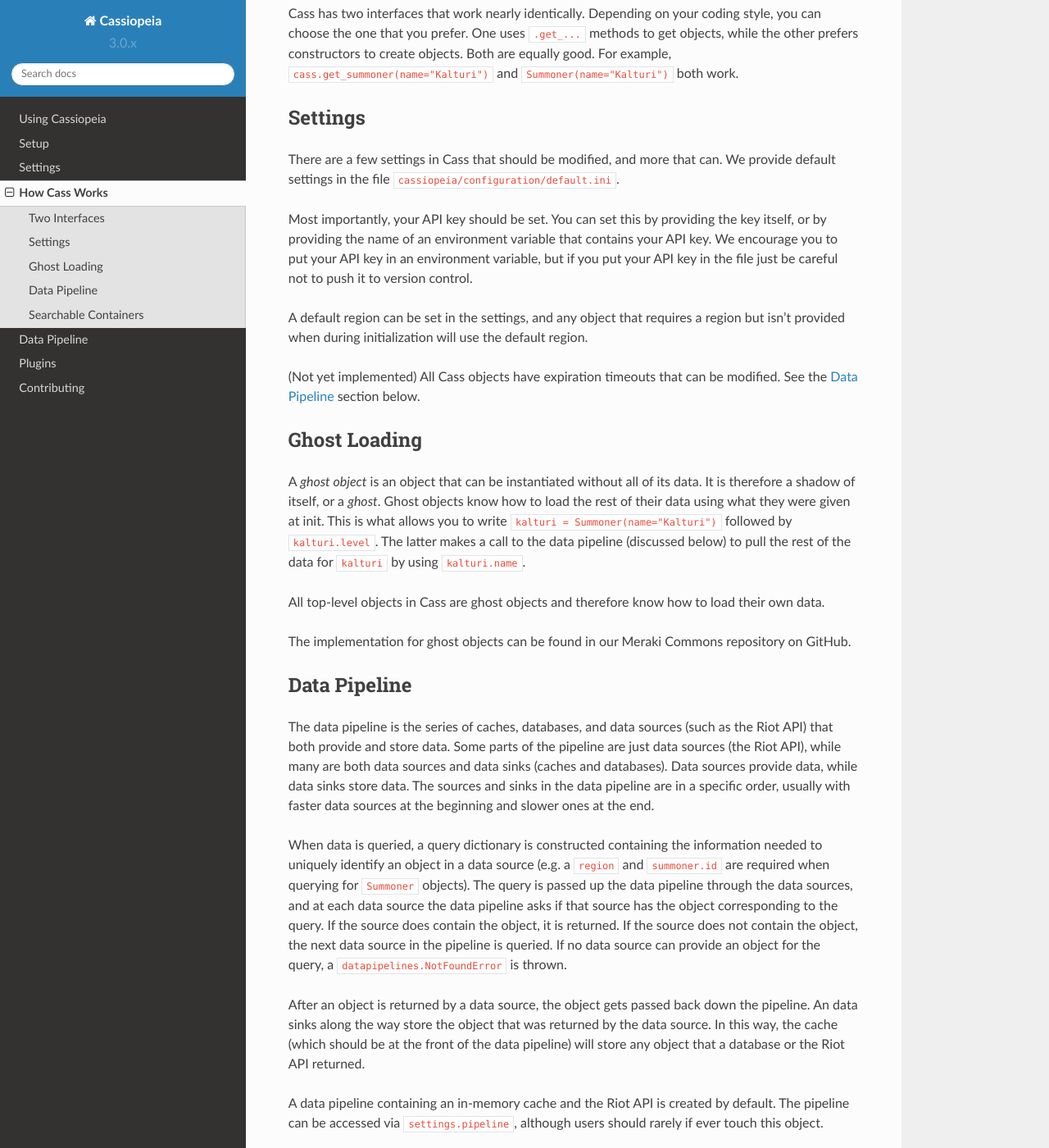
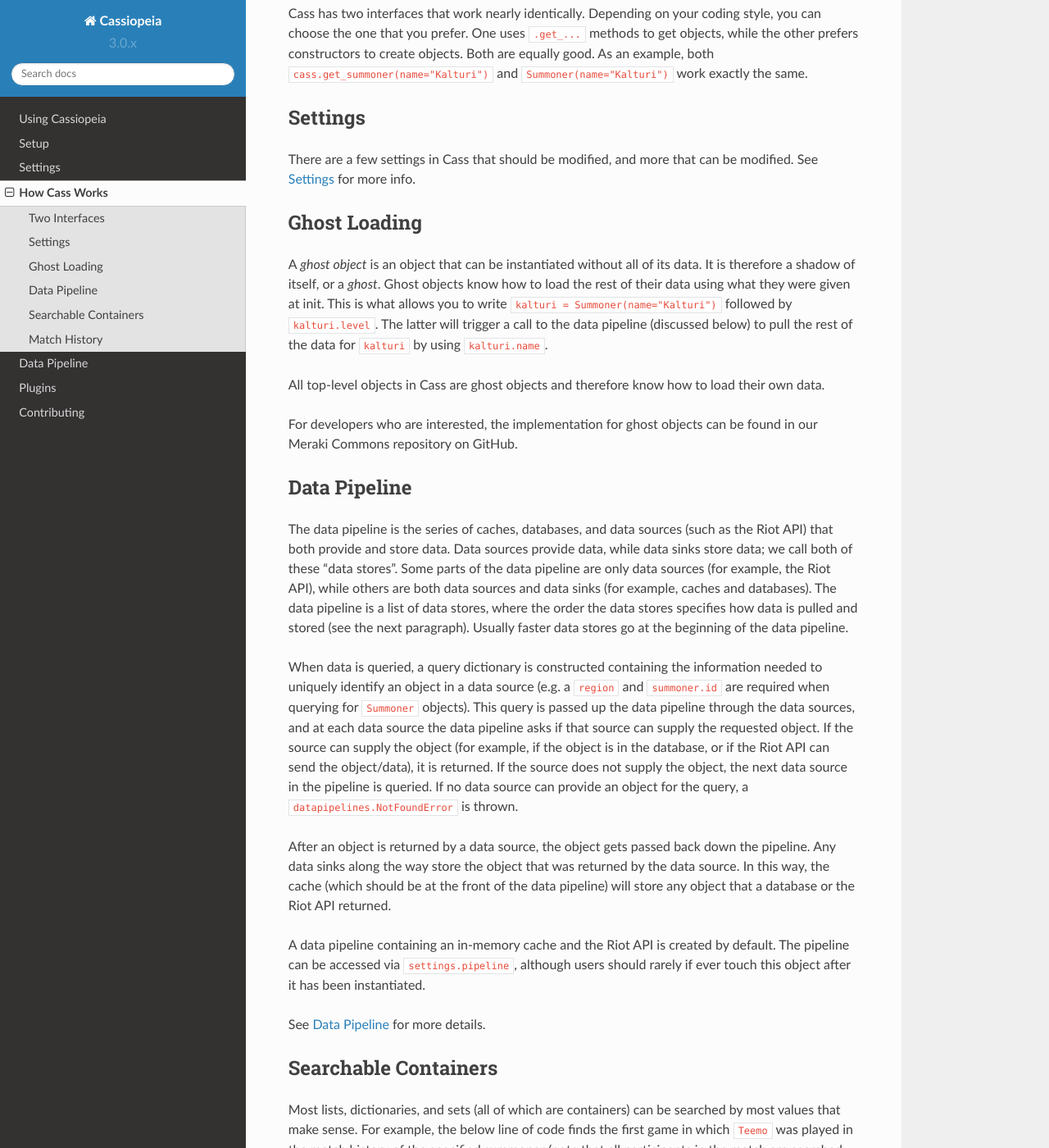
Before and after one commit to meraki-analytics/cassiopeia, a Sphinx documentation site: the page built from doc/inner_workings.rst, in a window 1280 px wide and 1400 px high, scrolled down 283 px. Shown: the whole window at 82% size. Built offline with Sphinx 7.4.7 and the Read the Docs theme 2.0.0, drawn with Linux system fonts in a browser that asks for light colours; pages that are not in the unit, such as notebooks, are missing from menus; some of the changed text lies outside the part shown.

Commit message:
many updates: doc update, dates now work with match history, changed kwarg and settings name to `request_error_handling`, changed urls to https, more?

```diff
--- a/doc/datapipeline.rst
+++ b/doc/datapipeline.rst
@@ -13,7 +13,37 @@
 
 After data is found in a data source, the data propagates back down the data pipeline from whence it came. Any data sink encountered along the way will store that data. So, continuing the above example, if you asked for a ``Champion`` and it was provided by the Riot API, the champion data would be stored in your database, then stored in the cache. A data sink will only store data that it "accepts". Cass's built-in data sinks accept all of Cass's data types.
 
-(Not yet implemented) Each data sink has expiration periods defined for each type of data it accepts. When data is put into a data sink, a clock starts ticking (metaphorically, programmatically this is handled differently). When that clock finishes, the data is expelled from the data sink. Static data should have an infinite expiration period (because it is stored per-version, and the static data for a given version never changes). Other types like ``CurrentMatch`` might have very short expiration periods. Each data sink defines the default expiration periods below.
+Each data sink has expiration periods defined for each type of data it accepts. When data is put into a data sink, a clock starts ticking (metaphorically, programmatically this is handled differently). When that clock finishes, the data is expelled from the data sink. Static data should have an infinite expiration period (because it is stored per-version, and the static data for a given version never changes). Other types like ``CurrentMatch`` might have very short expiration periods. Each data sink defines its own default expiration periods, which are documented under the specific data sinks below.
+
+A few notes: 1) Users can force all expired objects in data sinks to be removed using ``settings.pipeline.expire()``. 2) Individual data sinks handle their own expirations, so if you write a database, you must decide how to handle expirations for data in your database.
+
+Below is an example (which tuses more data stores than Cass uses by default):
+
+.. code-block:: json
+
+    {
+      "pipeline": {
+        "Cache": {},
+
+        "UnloadedGhostStore": {},
+
+        "SimpleKVDiskStore": {
+          "package": "cassiopeia-datastores.diskstore.diskstore"
+        },
+
+        "DDragon": {},
+
+        "RiotAPI": {
+          "api_key": "RIOT_API_KEY"
+        },
+
+        "ChampionGG": {
+          "package": "cassiopeia-plugins.championgg.championgg",
+          "api_key": "CHAMPIONGG_KEY"
+        }
+    }
+
+In brief, this means that the sequence for looking for data will be:  1) Look in the cache, 2) look in our disk-based database, 3) if it's static data, get it from data dragon, 4) pull the data from the Riot API, 5) pull the data from ChampionGG.
 
 
 Defining Components in your Settings
@@ -24,6 +54,7 @@
 Each component has it's own set of parameters, also described below.
 
 :ref:`settings` has an example data pipeline you can use in your settings if you want to modify the defaults.
+
 
 Components
 ==========
@@ -74,6 +105,8 @@
     CurrentMatch: datetime.timedelta(hours=0.5)
     FeaturedMatches: datetime.timedelta(hours=0.5)
 
+TODO: The cache currently does not automatically expire its data, so it's possible to run out of memory. To prevent this, users can trigger an expiration of all data or all data of one type by using the method ``settings.pipeline.expire``. We will fix this so that the cache does automatically expire it's data, but we haven't gotten to it yet. Using the ``expire`` method is a temporary workaround.
+
 
 Data Dragon
 """""""""""
@@ -83,6 +116,7 @@
 Data Dragon should therefore come before the Riot API in your pipeline, but likely after your databases.
 
 It takes no parameters (i.e. ``{}``).
+
 
 Riot API
 """"""""
@@ -96,10 +130,16 @@
 
 This is a simple filesystem database, and is therefore both a data source and data sink. It is not provided by Cass by default, and needs to be installed separately. See :ref:`plugins` for more information.
 
-The simple disk store takes no parameters except it's package location, which is ``cassiopeia-datastores.diskstore``.
-
 
 ChampionGG
 """"""""""
 
 The ChampionGG plugin has its own data source if it is included. See :ref:`plugins`.
+
+
+Unloaded Ghost Store
+""""""""""""""""""""
+
+As a user, it's very likely that you don't need to worry about what this store does as long as you include it in your data pipeline (it is included by default). It should go immediately after the cache, and if you are not using a cache, it should be the first element in the data pipeline.
+
+The ``UnloadedGhostStore`` provides unloaded ghost objects to the rest of Cass when a new ghost object is created. This allows us to have a single location where all top-level objects are created, which alleviates some complicated issues when requesting new objects from the data pipeline. In general, it should always be in your pipeline.
--- a/doc/inner_workings.rst
+++ b/doc/inner_workings.rst
@@ -11,19 +11,13 @@
 Two Interfaces
 """"""""""""""
 
-Cass has two interfaces that work nearly identically. Depending on your coding style, you can choose the one that you prefer. One uses ``.get_...`` methods to get objects, while the other prefers constructors to create objects. Both are equally good. For example, ``cass.get_summoner(name="Kalturi")`` and ``Summoner(name="Kalturi")`` both work.
+Cass has two interfaces that work nearly identically. Depending on your coding style, you can choose the one that you prefer. One uses ``.get_...`` methods to get objects, while the other prefers constructors to create objects. Both are equally good. As an example, both ``cass.get_summoner(name="Kalturi")`` and ``Summoner(name="Kalturi")`` work exactly the same.
 
 
 Settings
 """"""""
 
-There are a few settings in Cass that should be modified, and more that can. We provide default settings in the file ``cassiopeia/configuration/default.ini``.
-
-Most importantly, your API key should be set. You can set this by providing the key itself, or by providing the name of an environment variable that contains your API key. We encourage you to put your API key in an environment variable, but if you put your API key in the file just be careful not to push it to version control.
-
-A default region can be set in the settings, and any object that requires a region but isn't provided when during initialization will use the default region.
-
-(Not yet implemented) All Cass objects have expiration timeouts that can be modified. See the :ref:`Data Pipeline <data-pipeline>` section below.
+There are a few settings in Cass that should be modified, and more that can be modified. See :ref:`settings` for more info.
 
 
 .. _ghost-loading:
@@ -31,11 +25,11 @@
 Ghost Loading
 """""""""""""
 
-A *ghost object* is an object that can be instantiated without all of its data. It is therefore a shadow of itself, or a *ghost*. Ghost objects know how to load the rest of their data using what they were given at init. This is what allows you to write ``kalturi = Summoner(name="Kalturi")`` followed by ``kalturi.level``. The latter makes a call to the data pipeline (discussed below) to pull the rest of the data for ``kalturi`` by using ``kalturi.name``.
+A *ghost object* is an object that can be instantiated without all of its data. It is therefore a shadow of itself, or a *ghost*. Ghost objects know how to load the rest of their data using what they were given at init. This is what allows you to write ``kalturi = Summoner(name="Kalturi")`` followed by ``kalturi.level``. The latter will trigger a call to the data pipeline (discussed below) to pull the rest of the data for ``kalturi`` by using ``kalturi.name``.
 
 All top-level objects in Cass are ghost objects and therefore know how to load their own data.
 
-The implementation for ghost objects can be found in our Meraki Commons repository on GitHub.
+For developers who are interested, the implementation for ghost objects can be found in our Meraki Commons repository on GitHub.
 
 
 .. _data-pipeline:
@@ -43,15 +37,13 @@
 Data Pipeline
 """""""""""""
 
-The data pipeline is the series of caches, databases, and data sources (such as the Riot API) that both provide and store data. Some parts of the pipeline are just data sources (the Riot API), while many are both data sources and data sinks (caches and databases). Data sources provide data, while data sinks store data. The sources and sinks in the data pipeline are in a specific order, usually with faster data sources at the beginning and slower ones at the end.
+The data pipeline is the series of caches, databases, and data sources (such as the Riot API) that both provide and store data. Data sources provide data, while data sinks store data; we call both of these "data stores". Some parts of the data pipeline are only data sources (for example, the Riot API), while others are both data sources and data sinks (for example, caches and databases). The data pipeline is a list of data stores, where the order the data stores specifies how data is pulled and stored (see the next paragraph). Usually faster data stores go at the beginning of the data pipeline.
 
-When data is queried, a query dictionary is constructed containing the information needed to uniquely identify an object in a data source (e.g. a ``region`` and ``summoner.id`` are required when querying for ``Summoner`` objects). The query is passed up the data pipeline through the data sources, and at each data source the data pipeline asks if that source has the object corresponding to the query. If the source does contain the object, it is returned. If the source does not contain the object, the next data source in the pipeline is queried. If no data source can provide an object for the query, a ``datapipelines.NotFoundError`` is thrown.
+When data is queried, a query dictionary is constructed containing the information needed to uniquely identify an object in a data source (e.g. a ``region`` and ``summoner.id`` are required when querying for ``Summoner`` objects). This query is passed up the data pipeline through the data sources, and at each data source the data pipeline asks if that source can supply the requested object. If the source can supply the object (for example, if the object is in the database, or if the Riot API can send the object/data), it is returned. If the source does not supply the object, the next data source in the pipeline is queried. If no data source can provide an object for the query, a ``datapipelines.NotFoundError`` is thrown.
 
-After an object is returned by a data source, the object gets passed back down the pipeline. An data sinks along the way store the object that was returned by the data source. In this way, the cache (which should be at the front of the data pipeline) will store any object that a database or the Riot API returned.
+After an object is returned by a data source, the object gets passed back down the pipeline. Any data sinks along the way store the object that was returned by the data source. In this way, the cache (which should be at the front of the data pipeline) will store any object that a database or the Riot API returned.
 
-A data pipeline containing an in-memory cache and the Riot API is created by default. The pipeline can be accessed via ``settings.pipeline``, although users should rarely if ever touch this object.
-
-(Not yet implemented) Expiration times for objects are allowed. If an object in a data sink expires, it will be removed from the data sink. This happens periodically when data is queried. Users can force all expired objects in data sinks to be removed using ``settings.pipeline.expire()``.
+A data pipeline containing an in-memory cache and the Riot API is created by default. The pipeline can be accessed via ``settings.pipeline``, although users should rarely if ever touch this object after it has been instantiated.
 
 See :ref:`datapipeline` for more details.
 
@@ -82,3 +74,9 @@
 will find a game in the summoner's match history where someone ended the game with a Sightstone (or Ruby Sightstone) in their inventory.
 
 Searchable containers are extremely powerful and are one of the reasons why writing code using Cass is both fun and intuitive.
+
+
+Match History
+"""""""""""""
+
+The match history of summoners is handled slightly differently than most objects in Cass. Most importantly, it is not Cached or stored in databases we create. This is largely because the logic for doing so is non-trivial, and we haven't implemented it yet -- although we hope to. Therefore match histories are requested from the Riot API every time the method is called. Users are encouraged to cache the results themselves if they wish.
```
Also changed, not shown: other parts of doc/inner_workings.rst (+2 -2 lines), doc/plugins.rst (+5 -3 lines), doc/settings.rst (+9 -34 lines), doc/setup.rst (+2 -6 lines), 11 other files.
